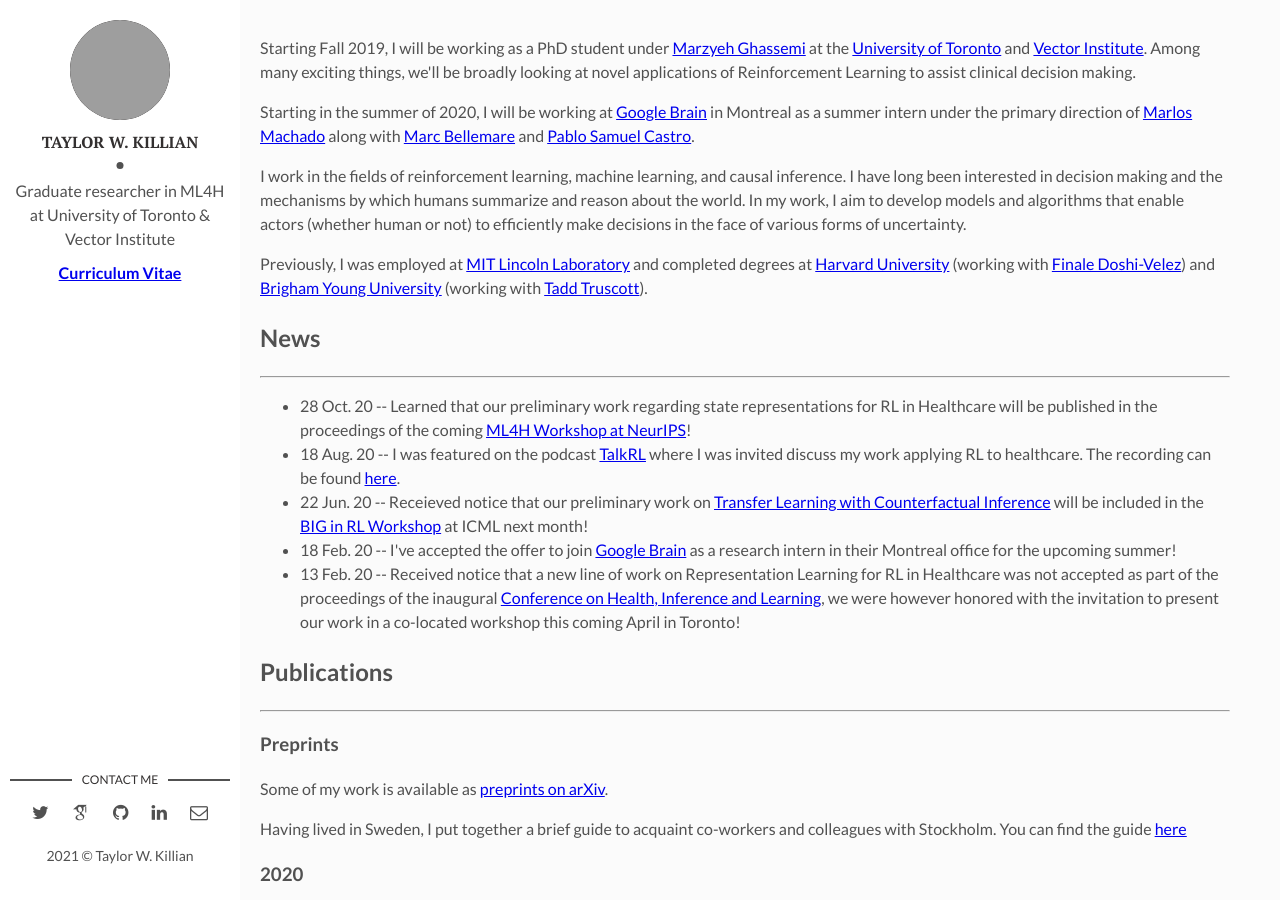
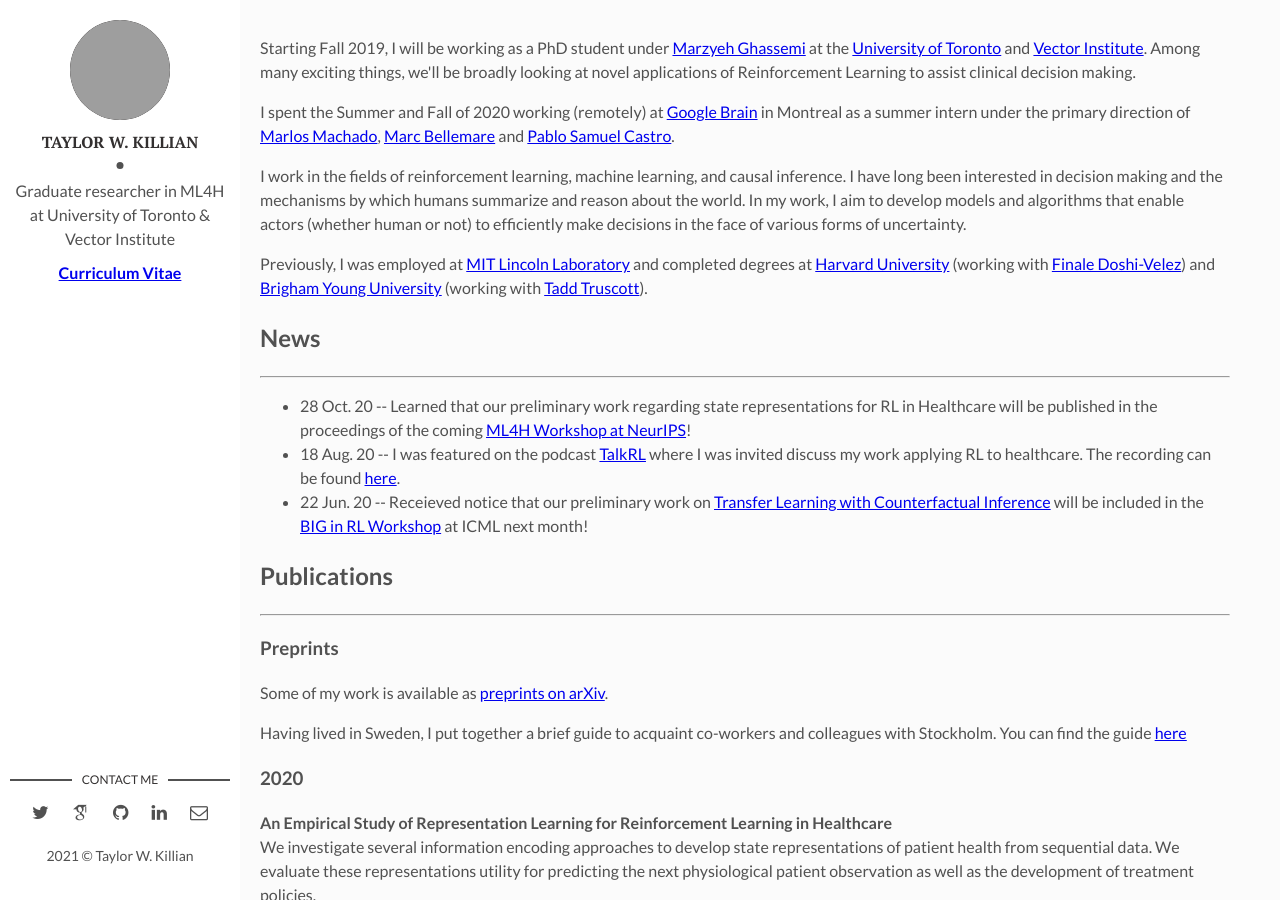
Before and after one commit to twkillian/twkillian.github.io, a Jekyll site: the page built from index.html, in a window 1280 px wide and 900 px high. Built offline with Jekyll 4.4.1, drawn with Linux system fonts in a browser that asks for light colours; nearby versions of some CDN libraries; some web fonts are replaced; the list of posts is cut into pages by our own code; grey boxes are pictures that could not be loaded.

Commit message:
Small updates, fixed broken links

```diff
--- a/index.html
+++ b/index.html
@@ -10,7 +10,7 @@
         <p>
     	  Starting Fall 2019, I will be working as a PhD student under <a href='http://www.marzyehghassemi.com/'>Marzyeh Ghassemi</a> at the <a href="https://www.utoronto.ca">University of Toronto</a> and <a href='https://vectorinstitute.ai/'> Vector Institute</a>. Among many exciting things, we'll be broadly looking at novel applications of Reinforcement Learning to assist clinical decision making.
 		</p><p>
-    	  Starting in the summer of 2020, I will be working at <a href="https://research.google/teams/brain/">Google Brain</a> in Montreal as a summer intern under the primary direction of <a href="https://webdocs.cs.ualberta.ca/~machado/">Marlos Machado</a> along with <a href="http://www.marcgbellemare.info/">Marc Bellemare</a> and <a href="https://twitter.com/pcastr">Pablo Samuel Castro</a>.
+    	  I spent the Summer and Fall of 2020 working (remotely) at <a href="https://research.google/teams/brain/">Google Brain</a> in Montreal as a summer intern under the primary direction of <a href="https://webdocs.cs.ualberta.ca/~machado/">Marlos Machado</a>, <a href="http://www.marcgbellemare.info/">Marc Bellemare</a> and <a href="https://twitter.com/pcastr">Pablo Samuel Castro</a>.
         </p><p>
           I work in the fields of reinforcement learning, machine
           learning, and causal inference. I have long been interested in
@@ -36,11 +36,10 @@
           <hr>
           <p>
             <ul class="nav nav-pills nav-stacked">
+            <!--<li> 18 Feb. 20 -- I've accepted the offer to join <a href="https://research.google/teams/brain/">Google Brain</a> as a research intern in their Montreal office for the upcoming summer!</li>-->
             <li> 28 Oct. 20 -- Learned that our preliminary work regarding state representations for RL in Healthcare will be published in the proceedings of the coming <a href="https://ml4health.github.io/2020/""> ML4H Workshop at NeurIPS</a>!</li>
             <li> 18 Aug. 20 -- I was featured on the podcast <a href="https://www.talkrl.com/">TalkRL</a> where I was invited discuss my work applying RL to healthcare. The recording can be found <a href="https://www.talkrl.com/episodes/taylor-killian">here</a>.
-        	  <li> 22 Jun. 20 -- Receieved notice that our preliminary work on <a href="https://arxiv.org/abs/2006.11654">Transfer Learning with Counterfactual Inference</a> will be included in the <a href="http://biases-invariances-generalization.github.io/">BIG in RL Workshop</a> at ICML next month! </li>
-        	  <li> 18 Feb. 20 -- I've accepted the offer to join <a href="https://research.google/teams/brain/">Google Brain</a> as a research intern in their Montreal office for the upcoming summer!</li>
-        	  <li> 13 Feb. 20 -- Received notice that a new line of work on Representation Learning for RL in Healthcare was not accepted as part of the proceedings of the inaugural <a href="www.chilconference.org">Conference on Health, Inference and Learning</a>, we were however honored with the invitation to present our work in a co-located workshop this coming April in Toronto!</li>
+    	    <li> 22 Jun. 20 -- Receieved notice that our preliminary work on <a href="https://arxiv.org/abs/2006.11654">Transfer Learning with Counterfactual Inference</a> will be included in the <a href="http://biases-invariances-generalization.github.io/">BIG in RL Workshop</a> at ICML next month! </li>
             </ul>
           </p>
         </div>
@@ -52,7 +51,6 @@
           <p>
           Some of my work is available as
           <a href="https://arxiv.org/a/Killian_T_1.html">preprints on arXiv</a>.
-	  <!--\\<a href='/papers/KillianSubramanianFatemiGhassemi.pdf' class='btn btn-default'>extra</a>-->
           </p>
           <p>
           	Having lived in Sweden, I put together a brief guide to acquaint co-workers and colleagues with Stockholm. You can find the guide <a href='papers/TWK_Stockholm_Guide.pdf'> here</a>
@@ -67,8 +65,8 @@
             <br>
             <a href="https://ml4health.github.io/2020/"><em>ML4H: Machine Learning for Health Workshop at NeurIPS</em></a>
             <div class='btn-group-xs'>
-              <a href="papers/KillianZhangSubramanianFtemiGhassemi_2020ML4H.pdf" class='btn btn-default'>Paper</a>
-              <a href="papers/KillianZhangSubramanianFtemiGhassemi_2020ML4H_poster.pdf" class='btn btn-default'>Poster</a>
+              <a href="papers/KillianZhangSubramanianFatemiGhassemi_2020ML4H.pdf" class='btn btn-default'>Paper</a>
+              <a href="papers/KillianZhangSubramanianFatemiGhassemi_2020ML4H_poster.pdf" class='btn btn-default'>Poster</a>
               <a href="https://github.com/MLforHealth/rl_representations/" class='btn btn-default'>Code</a>
             </div>
           </p>
```
